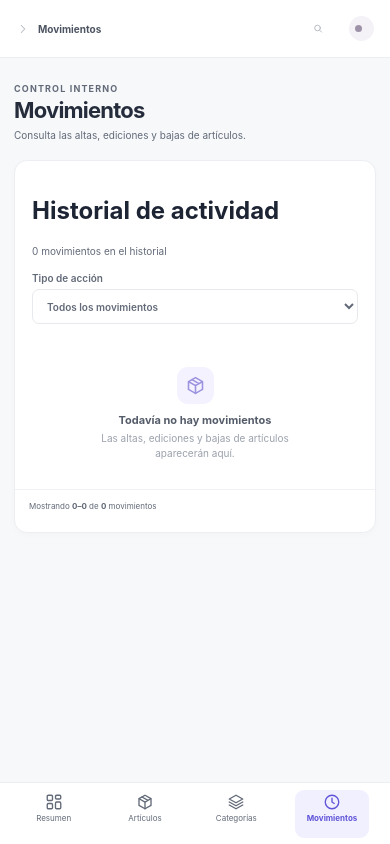
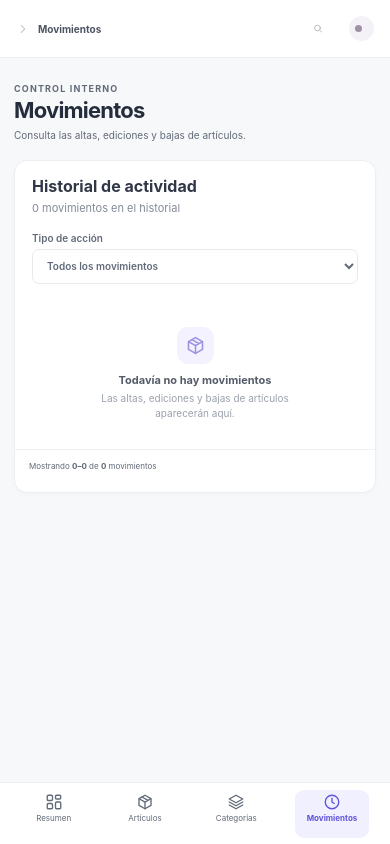
Before and after one commit to AndresMolina-Sys/InventarioWeb, a React (Vite) app: page / in a window 390 px wide. Both pictures are taken after a click on the button "Movimientos". Built offline with nearby package versions, Linux system fonts and the light colour scheme.

Commit message:
fix(movements): align activity history header
Match the shared table title scale and keep the filter inline on desktop and stacked on mobile.

```diff
--- a/src/App.tsx
+++ b/src/App.tsx
@@ -392,8 +392,8 @@ function MovementsPage({ movements }: { movements: InventoryMovement[] }) {
     </div>
     <section className="panel inventory-panel movement-history-panel">
       <div className="inventory-toolbar movement-toolbar">
-        <div><h2>Historial de actividad</h2><p>{filteredMovements.length} {filteredMovements.length === 1 ? "movimiento" : "movimientos"} en el historial</p></div>
-        <label className="movement-filter">Tipo de acción
+        <div><h2>Historial de actividad</h2><p className="inventory-count">{filteredMovements.length} {filteredMovements.length === 1 ? "movimiento" : "movimientos"} en el historial</p></div>
+        <label className="movement-filter"><span>Tipo de acción</span>
           <select id="movement-filter" name="movementFilter" aria-label="Filtrar por tipo de acción" value={filter} onChange={(event) => changeFilter(event.target.value as MovementFilter)}>
             <option value="all">Todos los movimientos</option>
             <option value="created">Altas</option>
--- a/src/styles.css
+++ b/src/styles.css
@@ -107,7 +107,7 @@ button:disabled { cursor: not-allowed; opacity: .58; }
 .panel { min-width: 0; border: 1px solid #eceef2; border-radius: var(--radius-card); background: #fff; box-shadow: 0 2px 7px #27304405; }
 .movement-chart-panel, .category-panel, .low-stock-panel, .recent-panel { min-height: 248px; padding: 17px 18px 15px; }
 .panel-heading { display: flex; align-items: flex-start; justify-content: space-between; gap: 12px; }
-.panel-heading h2, .inventory-toolbar:not(.movement-toolbar) h2 { margin: 0; color: #303746; font-size: var(--type-section-title-size); font-weight: 700; line-height: 1.25; }
+.panel-heading h2, .inventory-toolbar h2 { margin: 0; color: #303746; font-size: var(--type-section-title-size); font-weight: 700; line-height: 1.25; }
 .panel-heading p, .inventory-toolbar p { margin: 5px 0 0; color: #9a9fac; font-size: 10px; }
 .inventory-toolbar .inventory-count { color: var(--muted); font-size: 11px; font-weight: 400; line-height: 1.4; }
 .panel-icon { width: 29px; height: 29px; color: #8176dc; background: #f3f1ff; }
@@ -260,8 +260,8 @@ button:disabled { cursor: not-allowed; opacity: .58; }
 .stat-value-currency[tabindex="0"] { cursor: help; }
 .chart-empty-note { margin: 12px 0 -3px; color: var(--muted); font-size: 10px; }
 .movement-page-heading .eyebrow, .movement-page-heading p, .movement-toolbar > div > p { color: #626a78; }
-.movement-toolbar { align-items: flex-end; }
-.movement-filter { min-width: 190px; display: grid; gap: 5px; color: #626a78; font-size: 10px; font-weight: 600; }
+.movement-toolbar { align-items: center; }
+.movement-filter { min-width: 190px; display: grid; grid-template-columns: max-content minmax(190px, 1fr); align-items: center; gap: 8px; color: #626a78; font-size: 10px; font-weight: 600; }
 .movement-filter select { width: 100%; height: 35px; padding: 0 30px 0 10px; border: 1px solid #e7e9ed; border-radius: 7px; color: #626a78; background: #fff; cursor: pointer; font-size: 10px; }
 .movement-history-table { min-width: 620px; }
 .movement-history-table th:first-child { width: 16%; }
@@ -337,7 +337,7 @@ button:disabled { cursor: not-allowed; opacity: .58; }
   .internal-dashboard-grid .activity-chart-panel .chart-area { flex: 0 0 130px; height: 130px; }
   .internal-dashboard-grid .activity-chart-panel .chart-legend { margin-top: 12px; padding-top: 0; }
   .movement-toolbar { align-items: stretch; flex-direction: column; }
-  .movement-filter { min-width: 0; width: 100%; }
+  .movement-filter { min-width: 0; width: 100%; grid-template-columns: minmax(0, 1fr); gap: 5px; }
   .movement-table-foot { align-items: flex-start; flex-direction: column; padding: 11px 14px; }
   .movement-pagination { width: 100%; justify-content: space-between; }
   .dashboard-actions { width: 100%; }
```
Also changed, not shown: 1 other file (tests, documents, lock files or other folders).
